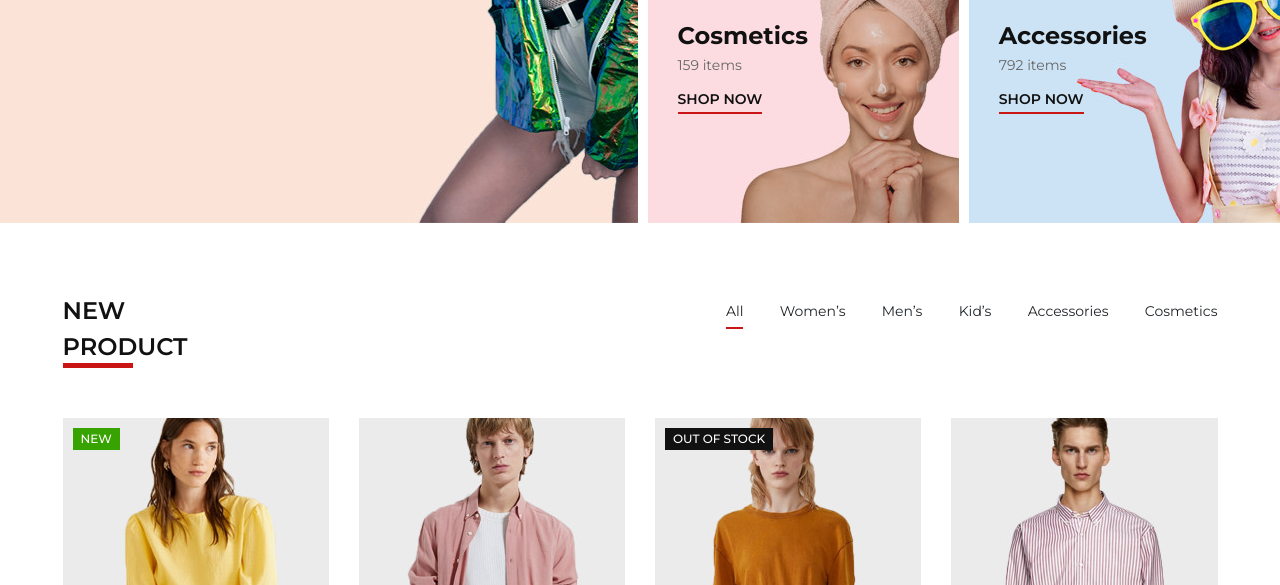
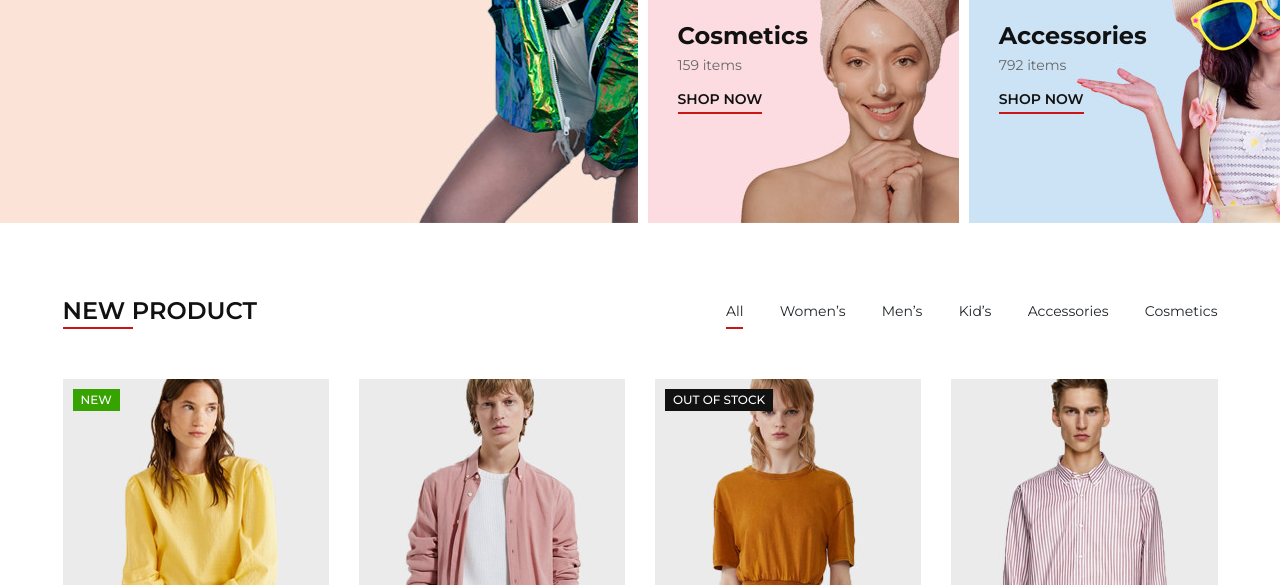
Before and after one commit to CName1824/ashion-ecommerce-fina, a plain HTML site: page index.html in a window 1280 px wide. Shown: the part 515-1100 px from the top of the page. Drawn offline with Linux system fonts and the light colour scheme; files whose address does not match are found by name.

Commit message:
sữa lỗi trùng class với đại

```diff
--- a/assets/css/style.css
+++ b/assets/css/style.css
@@ -1793,9 +1793,6 @@ hr {
     margin-bottom: 5px;
 }
 
-h4 {
-    font-size: 24px;
-}
 
 .blog_details_item_title ul li {
     font-size: 12px;
@@ -1972,7 +1969,7 @@ h4 {
     padding-left: 40px;
 }
 
-.title h4 {
+.blog_details_sidebar_item .title h4 {
     color: #111111;
     font-weight: 600;
     text-transform: uppercase;
@@ -1982,7 +1979,7 @@ h4 {
 
 
 
-.title h4 {
+.blog_details_sidebar_item .title h4 {
     border-bottom: 3px solid #ca1515;
     display: inline-block;
     width: 70px;
```
